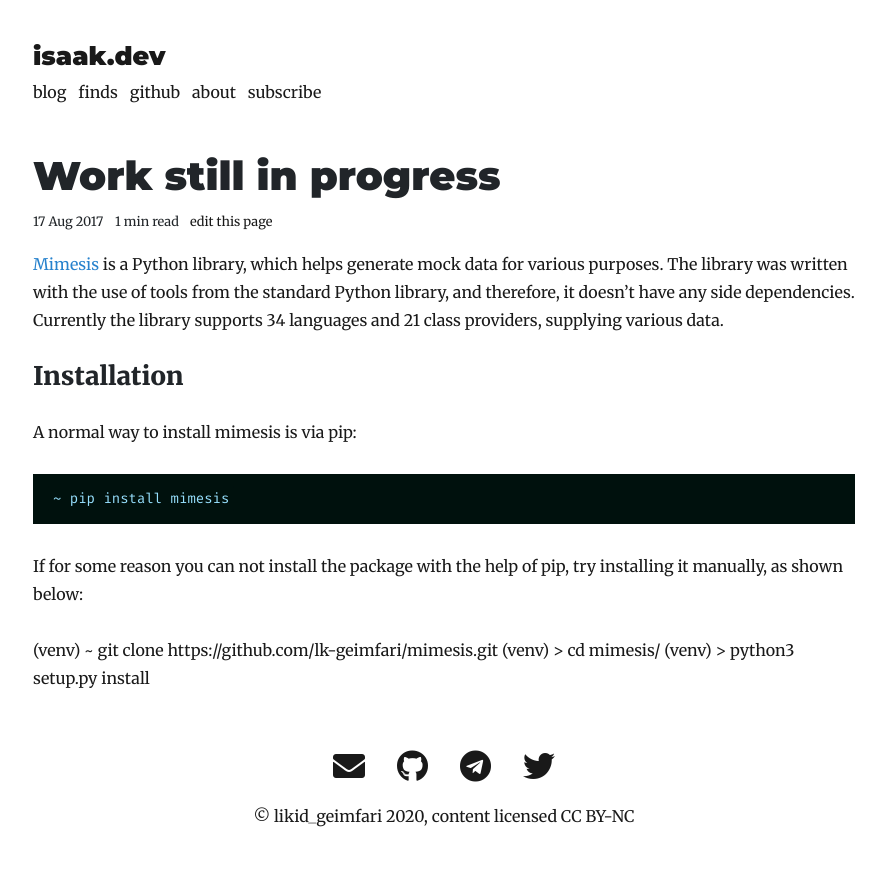
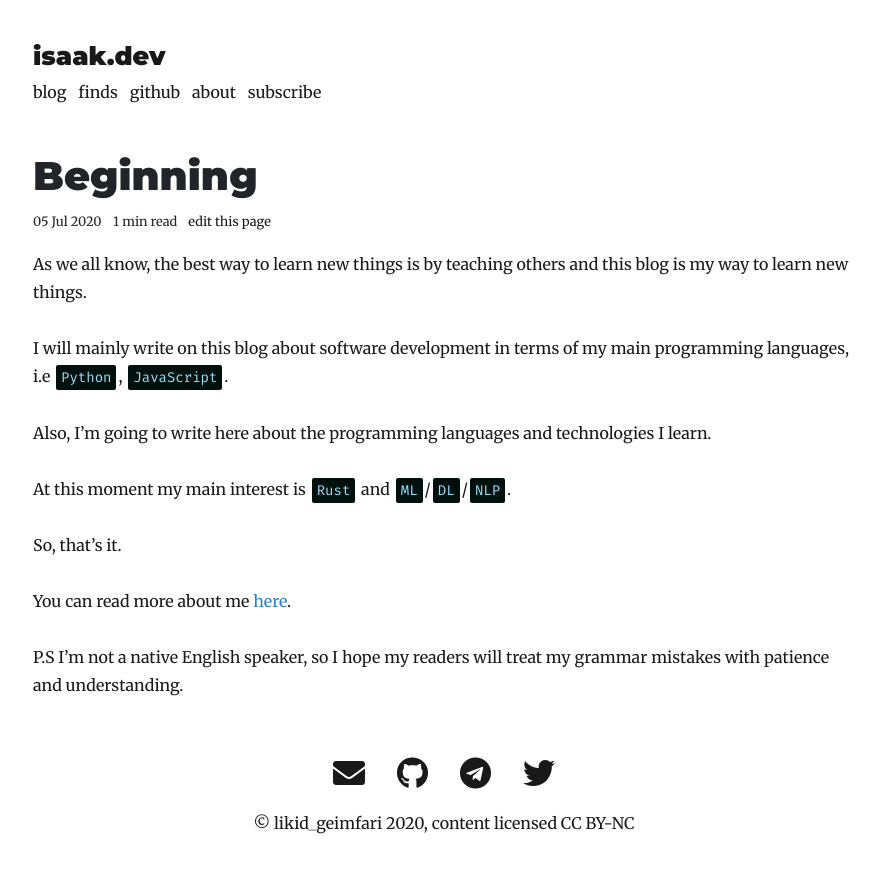
Before and after one commit to lk-geimfari/lk-geimfari.github.io, a Jekyll site: the page built from _posts/2019-11-11-test.md, in a window 1280 px wide. Shown: the top 873 px of the page, without its empty margins (196-1082 px from the left). Built offline with Jekyll 4.4.1, drawn with Linux system fonts in a browser that asks for light colours; nearby versions of some CDN libraries.

Commit message:
Add first post

````diff
--- a/_posts/2019-11-11-test.md
+++ b/_posts/2019-11-11-test.md
@@ -1,27 +1,23 @@
 ---
 layout: post
-title: Work still in progress
-date: 2017-08-17
-description: Please, keep in mind that work still in progress. The creation of blog not finished yet.
+title: Beginning
+date: 2020-07-05
+description: A few words about this blog and its purpose.
 ---
 
+As we all know, the best way to learn new things is by teaching others
+and this blog is my way to learn new things.
 
-[Mimesis](https://github.com/lk-geimfari/mimesis) is a Python library, which helps generate
-mock data for various purposes. The library was written with the use of tools from the
-standard Python library, and therefore, it doesn’t have any side dependencies. Currently
-the library supports 34 languages and 21 class providers, supplying various data.
+I will mainly write on this blog about software development in terms of my
+main programming languages, i.e `Python`, `JavaScript`.
+
+Also, I'm going to write here about the programming languages and technologies I learn.
+
+At this moment my main interest is `Rust` and `ML`/`DL`/`NLP`.
+
+So, that's it.
+
+You can read more about me [here](https://isaak.dev/about).
 
 
-### Installation
-
-A normal way to install mimesis is via pip:
-
-```text
-~ pip install mimesis
-```
-
-If for some reason you can not install the package with the help of pip, try installing it manually, as shown below:
-
-(venv) ~ git clone https://github.com/lk-geimfari/mimesis.git
-(venv) > cd mimesis/
-(venv) > python3 setup.py install
+P.S I'm not a native English speaker, so I hope my readers will treat my grammar mistakes with patience and understanding.
````
